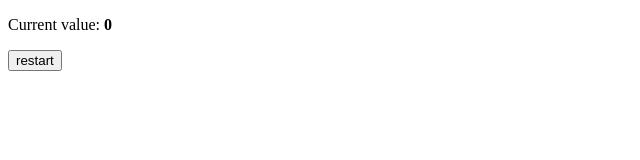
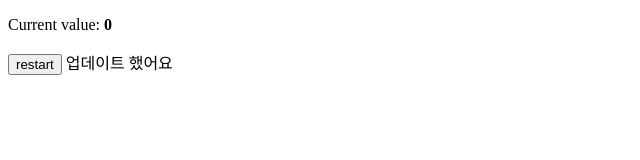
Before and after one commit to bokumbob/electron_autoUpdate, an Electron app: page index.html in a window 1280 px wide. Shown: the whole page, without its empty margins (0-640 px from the left). Drawn offline with Linux system fonts and the light colour scheme; no server answers.

Commit message:
update test

```diff
--- a/index.html
+++ b/index.html
@@ -30,6 +30,7 @@
     Current value: <strong id="counter">0</strong>
     <p id="message"></p>
     <button type="button" id="restart">restart</button>
+    업데이트 했어요
     <script src="./renderer.js"></script>
   </body>
 </html>
--- a/package.json
+++ b/package.json
@@ -1,6 +1,6 @@
 {
   "name": "electron_test",
-  "version": "1.0.8",
+  "version": "1.0.9",
   "description": "practice electron",
   "main": "main.js",
   "scripts": {
```
